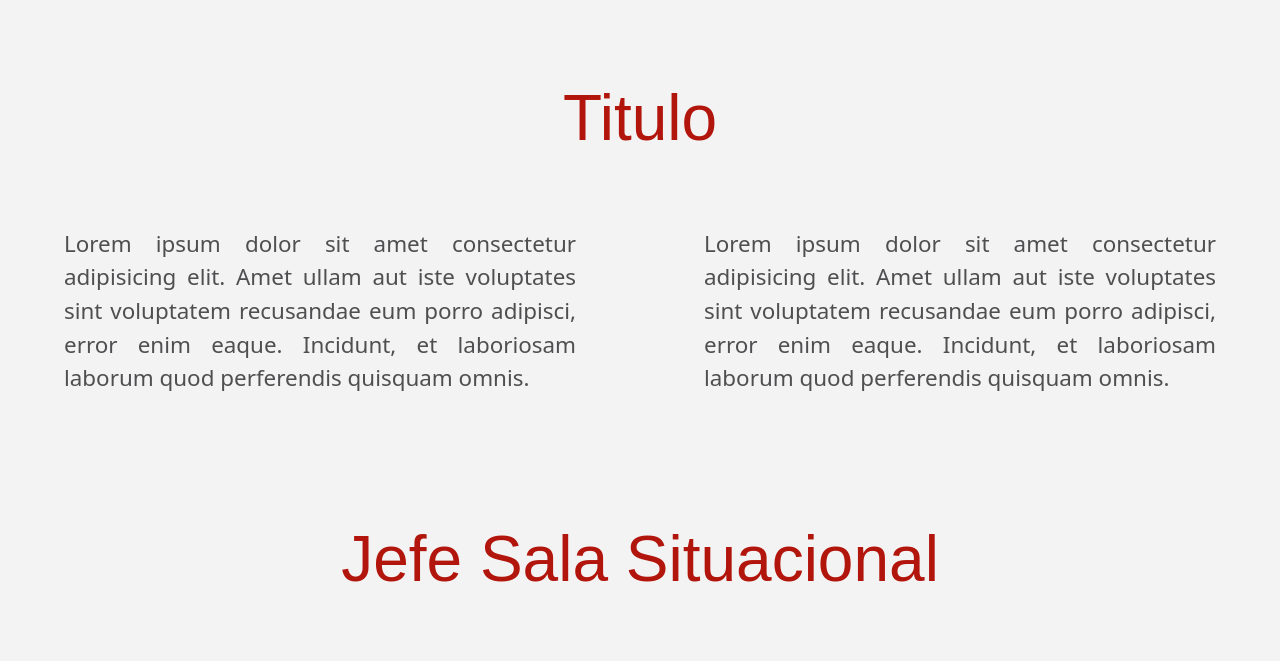
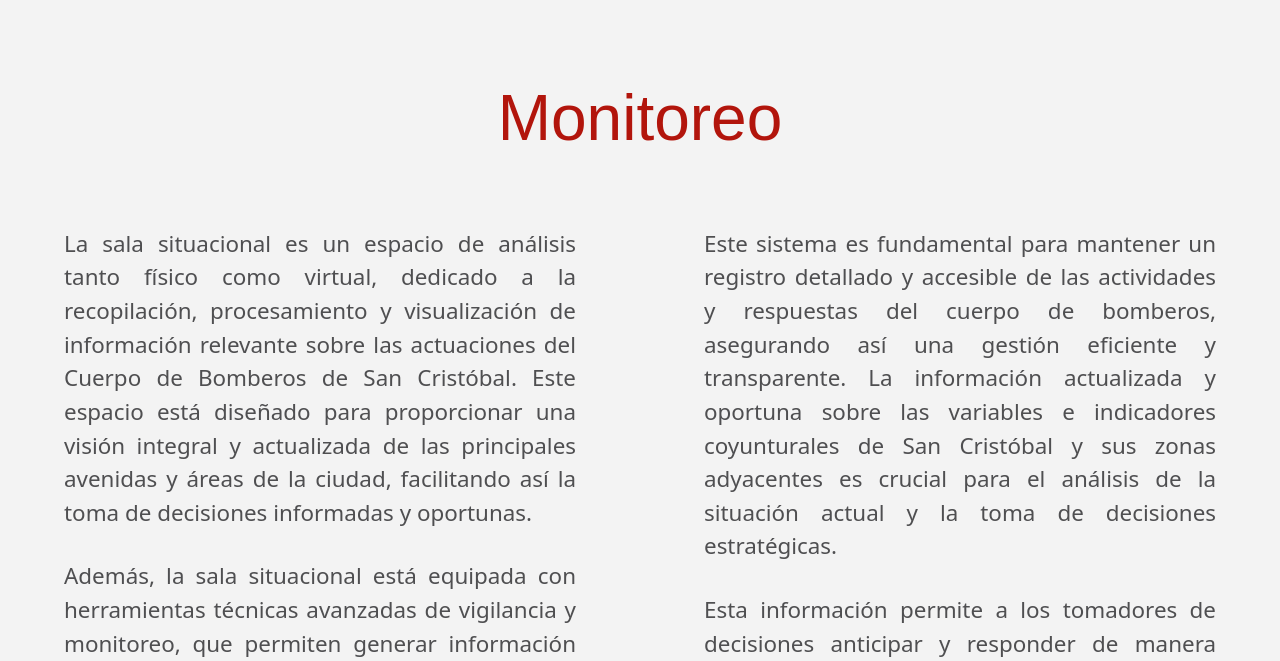
Before and after one commit to SalaSituacional/bomberos_production, a Django app: page /salasituacional/ in a window 1280 px wide. Shown: the part 480-1141 px from the top of the page. Run offline with Django 5.2, Linux system fonts and the light colour scheme; some web fonts are replaced; grey boxes are pictures that could not be loaded.

Commit message:
cambios en blog

```diff
--- a/web/static/styles.css
+++ b/web/static/styles.css
@@ -2026,13 +2026,14 @@ summary > * {
   height: 35rem;
 }
 .two-comand{
-  background-image: url('https://i.postimg.cc/8C3MfXLf/IMG-20241126-133718.jpg');
+  background-image: url('');
   background-position: center;
   background-size: cover;
+  background-color: gray;
 }
 .three-comand{
-  background-image: url('https://i.postimg.cc/cCFyvy2f/IMG-20241128-131758.jpg');
-  background-position: center bottom;
+  background-image: url('https://i.postimg.cc/KjPxpBDR/IMG-20241202-080606.jpg');
+  background-position: center top;
   background-size: cover;
 }
 .content-card-comand{
@@ -2292,6 +2293,7 @@ summary > * {
   display: flex;
   flex-direction: column;
   align-content: center;
+  justify-content: center;
   width: 70%;
   height: auto;
   h3{
--- a/web/templates/Blog/area/salasituacional.html
+++ b/web/templates/Blog/area/salasituacional.html
@@ -4,28 +4,56 @@
     <h2>Sala Situacional</h2>
   </section>
 </div>
-<h2 class="title-information-section">Titulo</h2>
+<h2 class="title-information-section">Monitoreo</h2>
 
-<div class="row-information">
+<div class="row-information aling-center">
   <section class="content-text">
     <p>
-      Lorem ipsum dolor sit amet consectetur adipisicing elit. Amet ullam aut
-      iste voluptates sint voluptatem recusandae eum porro adipisci, error enim
-      eaque. Incidunt, et laboriosam laborum quod perferendis quisquam omnis.
+      La sala situacional es un espacio de análisis tanto físico como virtual,
+      dedicado a la recopilación, procesamiento y visualización de información
+      relevante sobre las actuaciones del Cuerpo de Bomberos de San Cristóbal.
+      Este espacio está diseñado para proporcionar una visión integral y
+      actualizada de las principales avenidas y áreas de la ciudad, facilitando
+      así la toma de decisiones informadas y oportunas.
+    </p>
+    <p>
+      Además, la sala situacional está equipada con herramientas técnicas
+      avanzadas de vigilancia y monitoreo, que permiten generar información
+      precisa y oportuna sobre las condiciones y eventos que afectan a la
+      ciudad. Estas herramientas son esenciales para la identificación temprana
+      de riesgos y la implementación de medidas preventivas y correctivas. El
+      Sistema de Información de la sala situacional permite registrar y analizar
+      todos los servicios prestados por la Institución Bomberil, tanto en el
+      ámbito de emergencias como en servicios no emergentes.
     </p>
   </section>
   <section class="content-text">
     <p>
-      Lorem ipsum dolor sit amet consectetur adipisicing elit. Amet ullam aut
-      iste voluptates sint voluptatem recusandae eum porro adipisci, error enim
-      eaque. Incidunt, et laboriosam laborum quod perferendis quisquam omnis.
+      Este sistema es fundamental para mantener un registro detallado y
+      accesible de las actividades y respuestas del cuerpo de bomberos,
+      asegurando así una gestión eficiente y transparente. La información
+      actualizada y oportuna sobre las variables e indicadores coyunturales de
+      San Cristóbal y sus zonas adyacentes es crucial para el análisis de la
+      situación actual y la toma de decisiones estratégicas.
+    </p>
+    <p>
+      Esta información permite a los tomadores de decisiones anticipar y
+      responder de manera efectiva a las emergencias y otros eventos
+      significativos. Entre las funciones principales de la sala situacional se
+      encuentran: Proporcionar información ordenada y analizada sistemáticamente
+      a nivel municipal para los tomadores de decisiones. Generar alertas sobre
+      la situación de afectación y activar los protocolos institucionales de
+      atención establecidos.
     </p>
   </section>
 </div>
 <h2 class="title-information-section">Jefe Sala Situacional</h2>
 <div class="row-information">
   <section class="content-image">
-    <img src="https://i.postimg.cc/yYJ3qyRL/IMG-20241126-140227.jpg" alt="image" />
+    <img
+      src="https://i.postimg.cc/yYJ3qyRL/IMG-20241126-140227.jpg"
+      alt="image"
+    />
   </section>
   <section class="content-text">
     <p>
@@ -38,45 +66,59 @@
 <div class="row-information">
   <section class="content-text">
     <p>
-      Lorem, ipsum dolor sit amet consectetur adipisicing elit. Dicta totam
-      veniam blanditiis perferendis ipsam minima maiores doloremque eos itaque
-      ut. Fugit dicta quaerat culpa, libero dolor tempora cum natus voluptatem!
+      Además, la sala situacional está equipada con herramientas técnicas
+      avanzadas de vigilancia y monitoreo, que permiten generar información
+      precisa y oportuna sobre las condiciones y eventos que afectan a la
+      ciudad. Estas herramientas son esenciales para la identificación temprana
+      de riesgos y la implementación de medidas preventivas y correctivas.
     </p>
   </section>
   <section class="content-image">
-    <img src="https://i.postimg.cc/qvsR0bvx/IMG-20241126-140018.jpg" alt="image" />
+    <img
+      src="https://i.postimg.cc/qvsR0bvx/IMG-20241126-140018.jpg"
+      alt="image"
+    />
   </section>
 </div>
 <div class="row-information">
   <section class="content-image order-by">
-    <img src="https://i.postimg.cc/MZgVpLqC/IMG-20241126-135945.jpg" alt="image" />
+    <img
+      src="https://i.postimg.cc/MZgVpLqC/IMG-20241126-135945.jpg"
+      alt="image"
+    />
   </section>
   <section class="content-text">
     <p>
-      Lorem, ipsum dolor sit amet consectetur adipisicing elit. Dicta totam
-      veniam blanditiis perferendis ipsam minima maiores doloremque eos itaque
-      ut. Fugit dicta quaerat culpa, libero dolor tempora cum natus voluptatem!
+      El Sistema de Información de la sala situacional permite registrar y
+      analizar todos los servicios prestados por la Institución Bomberil, tanto
+      en el ámbito de emergencias como en servicios no emergentes. Este sistema
+      es fundamental para mantener un registro detallado y accesible de las
+      actividades y respuestas del cuerpo de bomberos, asegurando así una
+      gestión eficiente y transparente.
     </p>
   </section>
 </div>
 
 <div class="information-center">
   <section class="information-aboutme">
-    <h3>title</h3>
-    <p>
-      Lorem ipsum dolor sit amet consectetur adipisicing elit. Sit maiores quia
-      neque eaque, officiis, nobis quaerat ipsum ut cupiditate laudantium
-      exercitationem ea vel esse dignissimos adipisci, illum fugit qui pariatur!
-    </p>
+    <h3>Funciones Principales</h3>
+    <P>
+      • Proporcionar información ordenada y analizada sistemáticamente a nivel
+      municipal para los tomadores de decisiones.
+    </P>
+    <P>
+      • Generar alertas sobre la situación de afectación y activar los
+      protocolos institucionales de atención establecidos.
+    </P>
+    </ul>
   </section>
   <section class="information-aboutme">
-    <h3>title</h3>
     <p>
-      Lorem ipsum dolor sit amet consectetur adipisicing elit. Porro alias,
-      tempore fugiat iste quas magnam asperiores explicabo quibusdam ex dolore
-      soluta, unde impedit culpa corporis, laborum sequi repellendus incidunt
-      illo!
+      La información actualizada y oportuna sobre las variables e indicadores coyunturales de San Cristóbal y sus zonas adyacentes es crucial para el análisis de la situación actual y la toma de decisiones estratégicas.
     </p>
+    <P>
+      Esta información permite a los tomadores de decisiones anticipar y responder de manera efectiva a las emergencias y otros eventos significativos.
+    </P>
   </section>
 </div>
 
```
Also changed, not shown: web/templates/Blog/inicio.html (+12 -12 lines), 1 other file.
